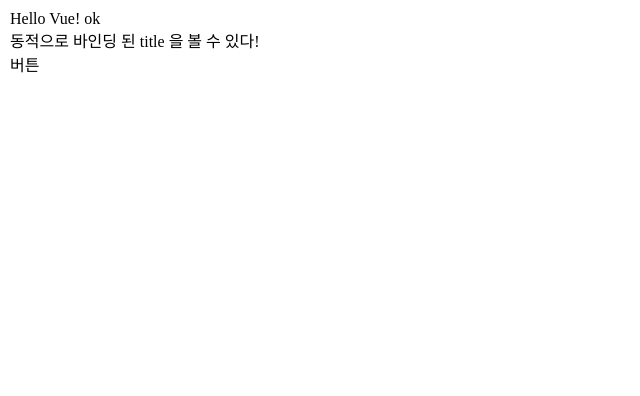
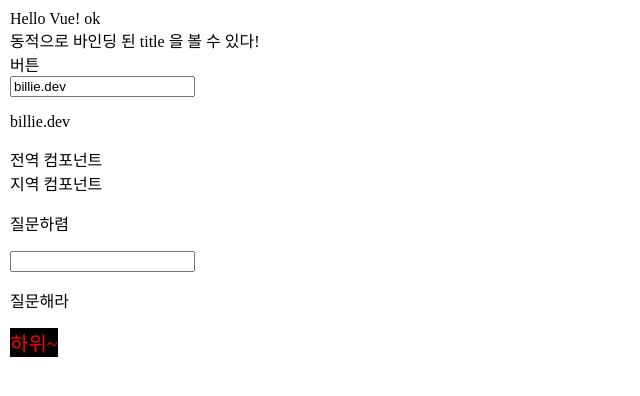
Before and after one commit to 2kyung19/vue-sandbox, a plain HTML site: page index.html in a window 1280 px wide. Shown: the whole page, without its empty margins (0-640 px from the left). Drawn offline with nearby package versions, Linux system fonts and the light colour scheme.

Commit message:
vue tuto

```diff
--- a/index.html
+++ b/index.html
@@ -3,6 +3,7 @@
         <meta charset="utf-8">
         <link rel="stylesheet" href="index.css">
         <script src="https://cdn.jsdelivr.net/npm/vue/dist/vue.js"></script>
+        <script src="https://unpkg.com/axios@0.12.0/dist/axios.min.js"></script>
     </head>
     <body>
         <div id="app">
@@ -19,6 +20,27 @@
                 버튼
             </a>
         </div>
+        <div id="app-4">
+            <input type="text" v-model="nick">
+            <p>{{ nick }}</p>
+        </div>
+        <div id="app-5">
+            <app5-item></app5-item>
+        </div>
+        <div id="app-6">
+            <app6-item></app6-item>
+        </div>
+        <div id="app-7">
+            <p>질문하렴</p>
+            <input v-model="question">
+            <p>{{ question }}</p>
+            <p>{{ answer }}</p>
+        </div>
+        <div id="app-8">
+            <div v-bind:style="[style1,style2]">
+                {{ message }}
+            </div>
+        </div>
 
         <script src="index.js"></script>
     </body>
--- a/index.js
+++ b/index.js
@@ -5,7 +5,7 @@ var app = new Vue({
     }
 });
 
-
+// v-bind
 var app2 = new Vue({
     el: '#app-2',
     data: {
@@ -13,7 +13,7 @@ var app2 = new Vue({
     }
 });
 
-
+// v-on:click / @click
 var app3 = new Vue({
     el: '#app-3',
 
@@ -23,3 +23,94 @@ var app3 = new Vue({
         }
     }
 });
+
+// v-model
+var app4 = new Vue({
+    el:'#app-4',
+
+    data: {
+        nick: 'billie.dev',
+        name: 'billie',
+        extension: 'dev'
+    },
+    computed:{
+        get: function(){
+            return this.nick.split('.').join(' ');
+        },
+        set: function(nickName){
+            var full = nickName.split('.');
+            this.name = full[0]
+            this.extension = full[1]
+        }
+    }
+})
+
+// 전역 컴포넌트
+Vue.component('app5-item', {
+    template: '<div> 전역 컴포넌트</div>'
+})
+
+var app5 = new Vue({
+    el: '#app-5'
+})
+
+// 지역 컴포넌트
+var app6Item = {
+    template: '<div> 지역 컴포넌트</div>'
+};
+
+var app6 = new Vue({
+    el:'#app-6',
+    components:{
+        'app6-item':app6Item
+    }
+});
+
+// watch / api
+var app7 = new Vue({
+    el:'#app-7',
+    data:{
+        question:'',
+        answer:'질문해라'
+    },
+    watch:{
+        question: function(newQ) {
+            this.answer = '입력 중...';
+            this.getAnswer();
+        }
+    },
+    methods:{
+        getAnswer: function(){
+            if (this.question.indexOf('?') === -1) {
+                this.answer = '물음표써라';
+                return
+            }
+            this.answer = '생각중';
+
+            var vm = this // axios 안에서 this는 window로 잡힘
+            axios.get('https://yesno.wtf/api')
+                .then(function (res){
+                    vm.answer = res.data.answer;
+                })
+                .catch(function(err){
+                    vm.answer = 'err : ' + err
+                })
+        }
+    }
+});
+
+// style
+var app8 = new Vue({
+    el:'#app-8',
+    data:{
+        message:'하위~',
+        style1:{
+            color:'red',
+            fontSize:'20px',
+        },
+        style2:{
+            display:'inline-block',
+            backgroundColor:'black'
+        },
+    },
+});
```
